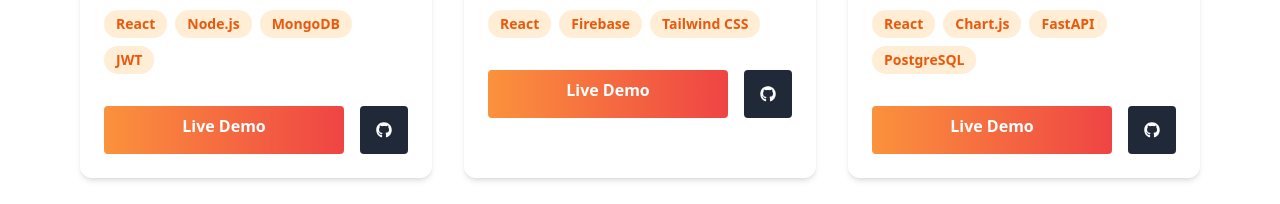
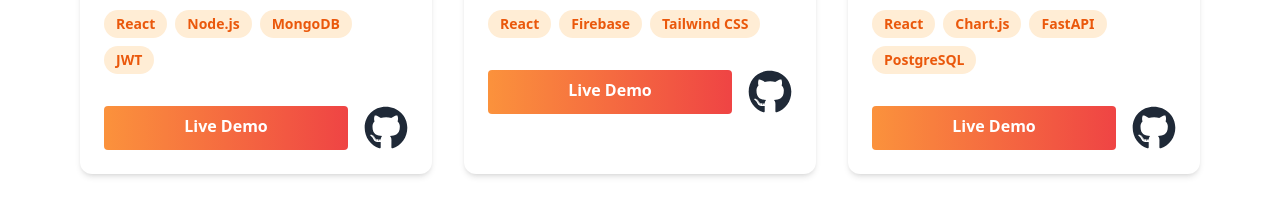
Before and after one commit to Iviwe-Gagayi/portfolio, a React (Create React App) app: page / in a window 1280 px wide. Shown: the part 1942-2146 px from the top of the page. Built offline with nearby package versions, Linux system fonts and the light colour scheme.

Commit message:
removed background for github icon

```diff
--- a/src/Projects.js
+++ b/src/Projects.js
@@ -92,9 +92,9 @@ function Projects() {
                   href={project.github}
                   target="_blank"
                   rel="noopener noreferrer"
-                  className="w-12 h-12 flex items-center justify-center bg-gray-800 text-white rounded transition-colors hover:bg-gray-900"
+
                 >
-                  <FaGithub/>
+                  <FaGithub  className="w-11 h-11 flex items-center justify-center bg-white text-gray-800 rounded transition-colors hover:text-gray-900 duration-300"/>
                 </a>
               </div>
             </div>
```
